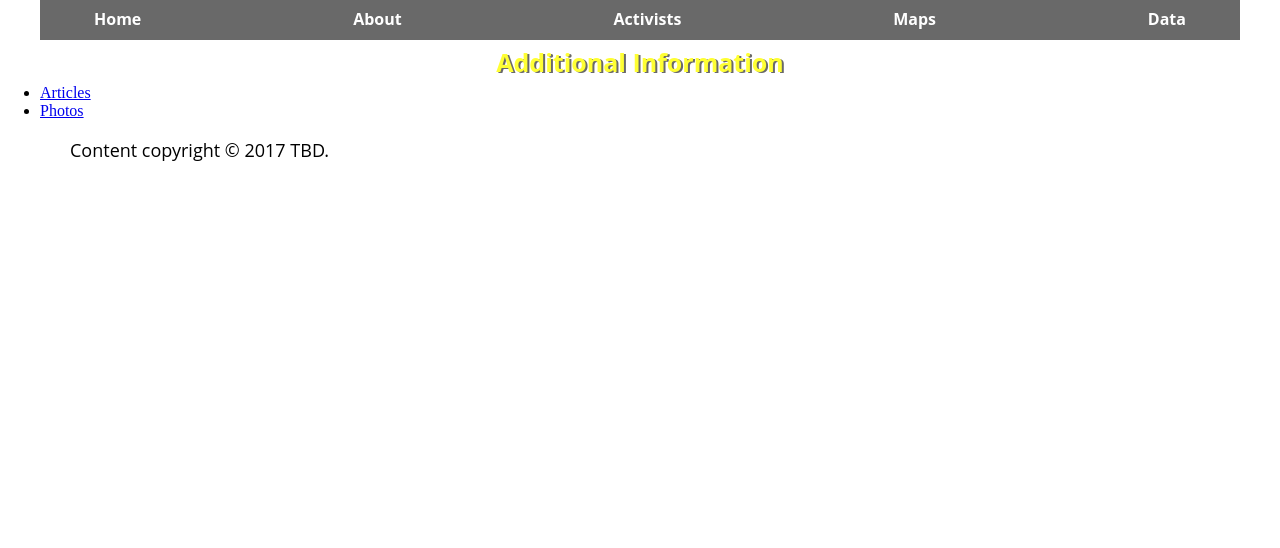
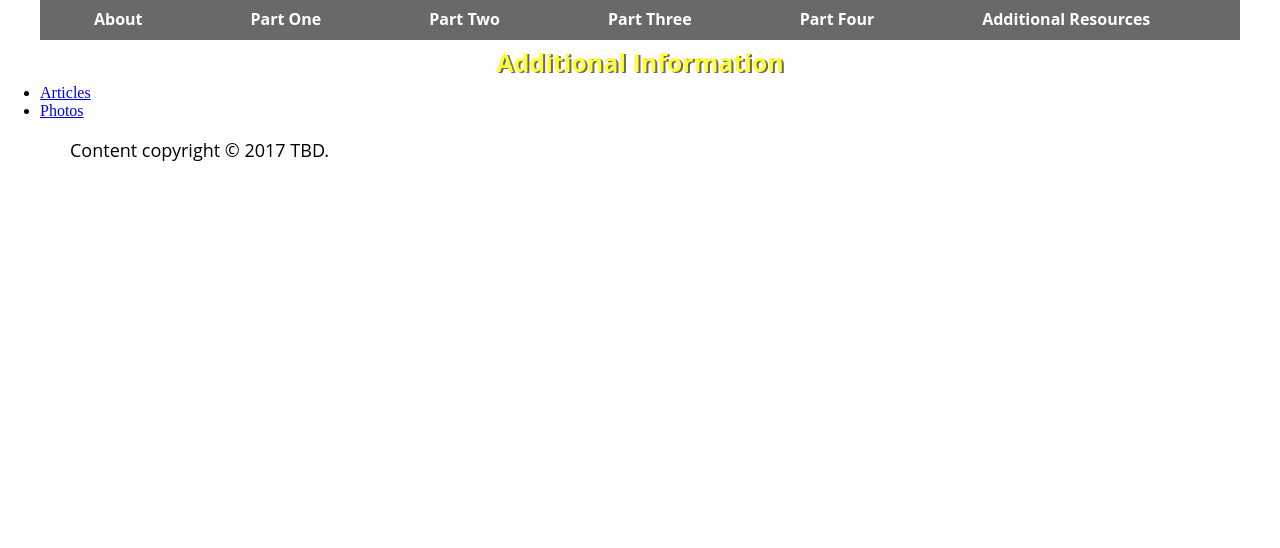
Before and after one commit to J4502-fs17/ferguson1, a plain HTML site: page RESOURCES.html in a window 1280 px wide. Shown: the part 252-800 px from the top of the page. Drawn offline with nearby package versions, Linux system fonts and the light colour scheme.

Commit message:
menu bar for each page
menu

```diff
--- a/RESOURCES.html
+++ b/RESOURCES.html
@@ -22,18 +22,19 @@
     <h1 class="site-title">MORE THAN A TWITTER REVOLUTION:<br> ACTIVISTS IN FERGUSON</h1>
   </div>
 
-  <div id="container">
+  <header>
       <nav>
-        <a class="menu" href="#">&#9776;</a>
-        <ul id="nav">
-          <li><a href="index.html">Home</a></li>
-          <li><a href="1.html">About</a></li>
-          <li><a href="2.html">Activists</a></li>
-          <li><a href="3.html">Maps</a></li>
-          <li><a href="4.html">Data</a></li>
-        </ul>
-      </nav>
-   </div>
+       <a class="menu" href="#">&#9776;</a>
+       <ul>
+         <li><a href="about.html">About</a></li>
+         <li><a href="PART1.html">Part One</a></li>
+         <li><a href="PART2.html">Part Two</a></li>
+         <li><a href="PART3.html">Part Three</a></li>
+         <li><a href="PART4.html">Part Four</a></li>
+         <li><a href="RESOURCES.html">Additional Resources</a></li>
+       </ul>
+     </nav>
+  </header>
 
     <h3>Additional Information</h3>
 
--- a/stylesheet.css
+++ b/stylesheet.css
@@ -63,7 +63,7 @@ header {
  .menu {
    color: black;
    font-size: 18px;
-   width: 20px;
+   width: 40px;
 }
 
 
```
Also changed, not shown: PART1.html (+3 -2 lines), PART2.html (+2 -2 lines), PART3.html (+2 -2 lines), PART4.html (+2 -2 lines).
